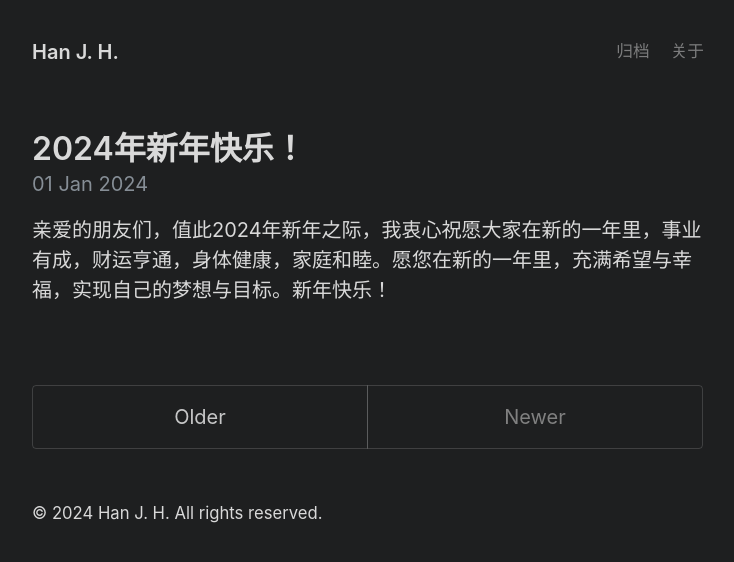
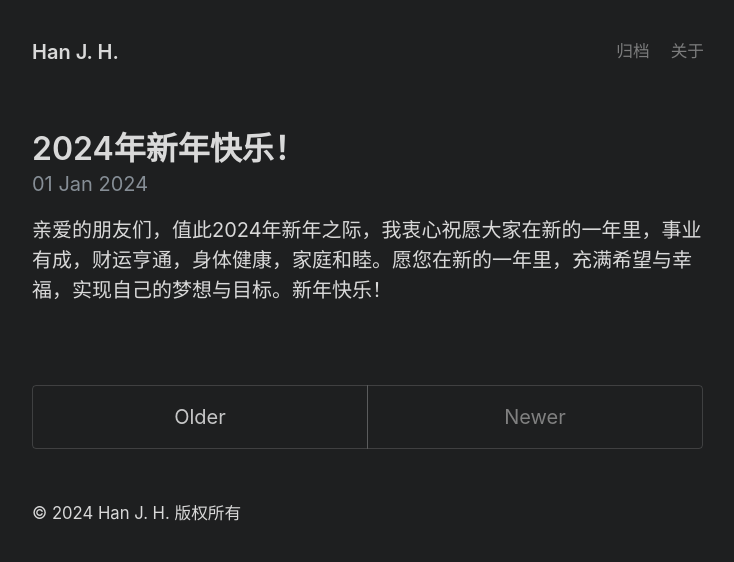
Before and after one commit to jsph06/jsph06.github.io, a Jekyll site: the page built from index.html, in a window 1280 px wide. Shown: the top 562 px of the page, without its empty margins (272-1006 px from the left). Built offline with Jekyll 4.4.1, drawn with Linux system fonts in a browser that asks for light colours; the list of posts is cut into pages by our own code.

Commit message:
2024/01/03/17:30

```diff
--- a/_layouts/default.html
+++ b/_layouts/default.html
@@ -1,5 +1,5 @@
 <!DOCTYPE html>
-<html lang="en" data-theme="dark-poole">
+<html lang="zh-cn" data-theme="dark-poole">
   {% include head.html %}
 
   <body>
@@ -25,7 +25,7 @@
           &copy;
           <time datetime="{{ site.time | date_to_xmlschema }}"
             >{{ site.time | date: '%Y' }}</time
-          > Han J. H. All rights reserved.
+          > Han J. H. 版权所有
         </small>
       </footer>
     </div>
```
